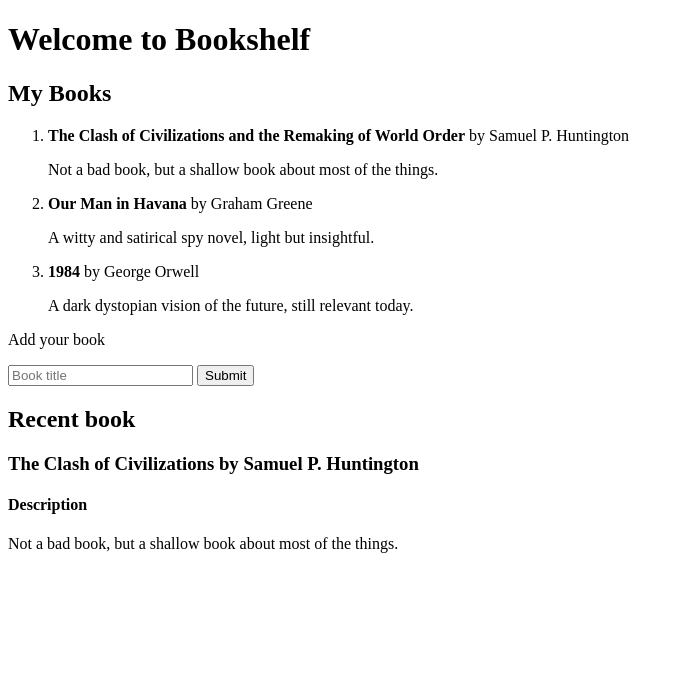
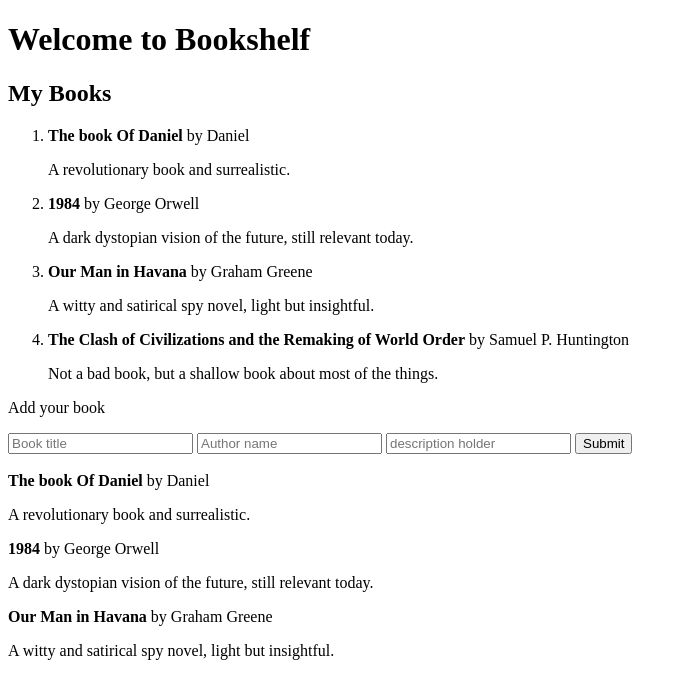
Before and after one commit to Daniel-7733/bookshelf, a Flask app: page / in a window 1280 px wide. Shown: the top 699 px of the page, without its empty margins (0-687 px from the left). Run offline with Flask 3, Linux system fonts and the light colour scheme.

Commit message:
modify the function & change the html form

```diff
--- a/app.py
+++ b/app.py
@@ -18,25 +18,33 @@ books: list[dict[str, str]] = [
         "author_name": "George Orwell",
         "book_name": "1984",
         "reader_description": "A dark dystopian vision of the future, still relevant today."
+    },
+    {
+        "author_name": "Daniel",
+        "book_name": "The book Of Daniel",
+        "reader_description": "A revolutionary book and surrealistic."
     }
 ]
 
 @app.route("/", methods=["GET", "POST"])
 def index():
     if request.method == "POST":
-        title = (request.form.get("book_input") or "").strip()
-        if not title:
-            flash("Please enter a book title.", "error")
+        title: str = (request.form.get("book_input") or "").strip()
+        author: str = (request.form.get("author_input") or "").strip()
+        description: str = (request.form.get("description_input") or "").strip()
+
+        if not title or not author or not description:
+            flash("Please fill in all fields.", "error")
         else:
             books.append({
-                "author_name": "Unknown",
+                "author_name": author,
                 "book_name": title,
-                "reader_description": "No description yet."
+                "reader_description": description
             })
-            flash(f"Your book '{title}' has been added!", "success")
+            flash(f'Your book "{title}" has been added!', 'success')
         return redirect(url_for("index"))
 
-    return render_template("index.html", book_list=books)
+    return render_template("index.html", book_list=books[::-1]) # book_list is reverse here to get 3 recent item in the list
 
 if __name__ == "__main__":
     app.run(debug=True)
--- a/templates/index.html
+++ b/templates/index.html
@@ -27,10 +27,12 @@
             <form method="POST" action="{{ url_for('index') }}">
                 <p>Add your book</p>
                 <input type="text" name="book_input" placeholder="Book title" />
+                <input type="text" name="author_input" placeholder="Author name">
+                <input type="text" name="description_input" placeholder="description holder">
                 <button type="submit">Submit</button>
             </form>
 
-            <!-- Flash messages (if using flash in Flask) -->
+            <!-- Flash messages -->
             {% with messages = get_flashed_messages(with_categories=true) %}
                 {% if messages %}
                     <ul>
@@ -40,12 +42,14 @@
                     </ul>
                 {% endif %}
             {% endwith %}
+            <br>
 
             <!--- This section will display 3 recent added books (Title, Name, Description) --->
-            <h2>Recent book</h2>
-            <h3>The Clash of Civilizations by Samuel P. Huntington</h3>
-            <h4>Description</h4>
-            <p>Not a bad book, but a shallow book about most of the things.</p>
-
+                {% for book in book_list[:3] %}
+                    <strong>{{ book.book_name }}</strong> by {{ book.author_name }}
+                    <p>{{ book.reader_description }}</p>
+                {% else %}
+                    No books yet.
+                {% endfor %}
         </body>
 </html>
```
